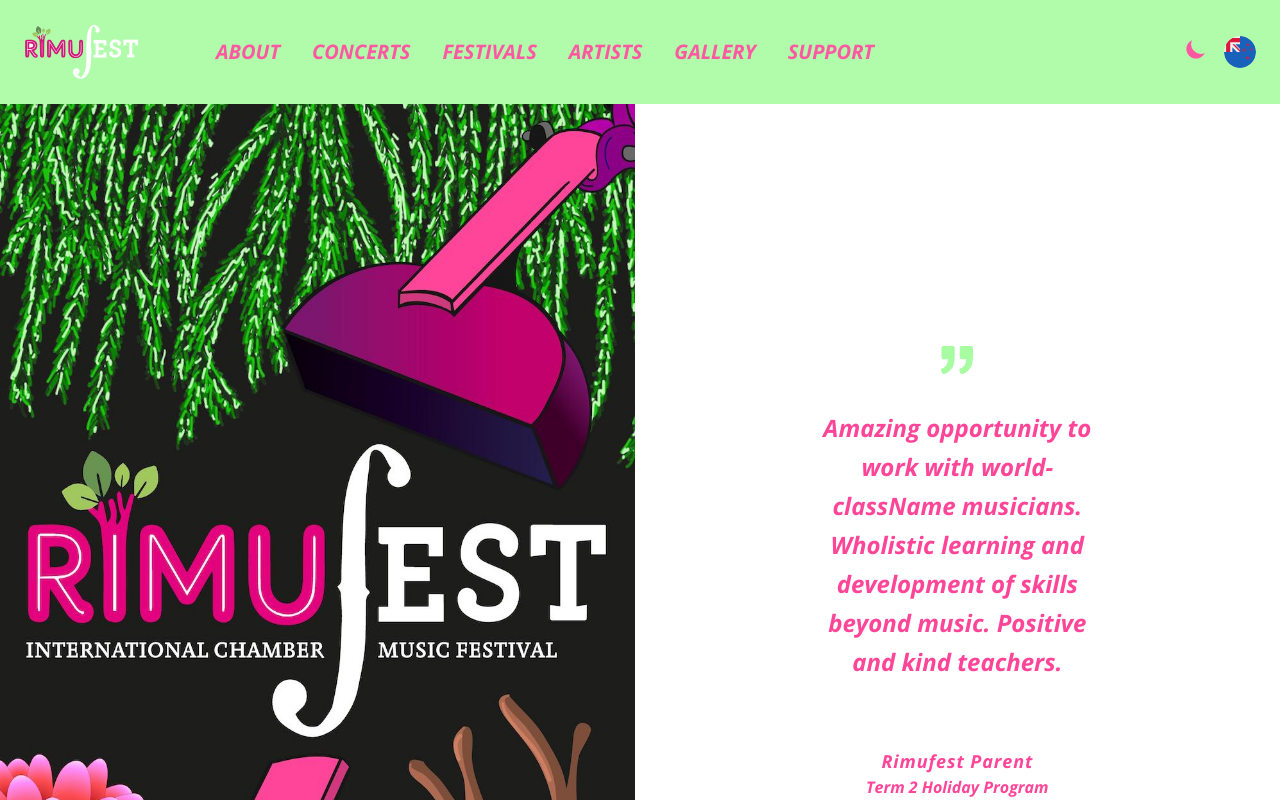
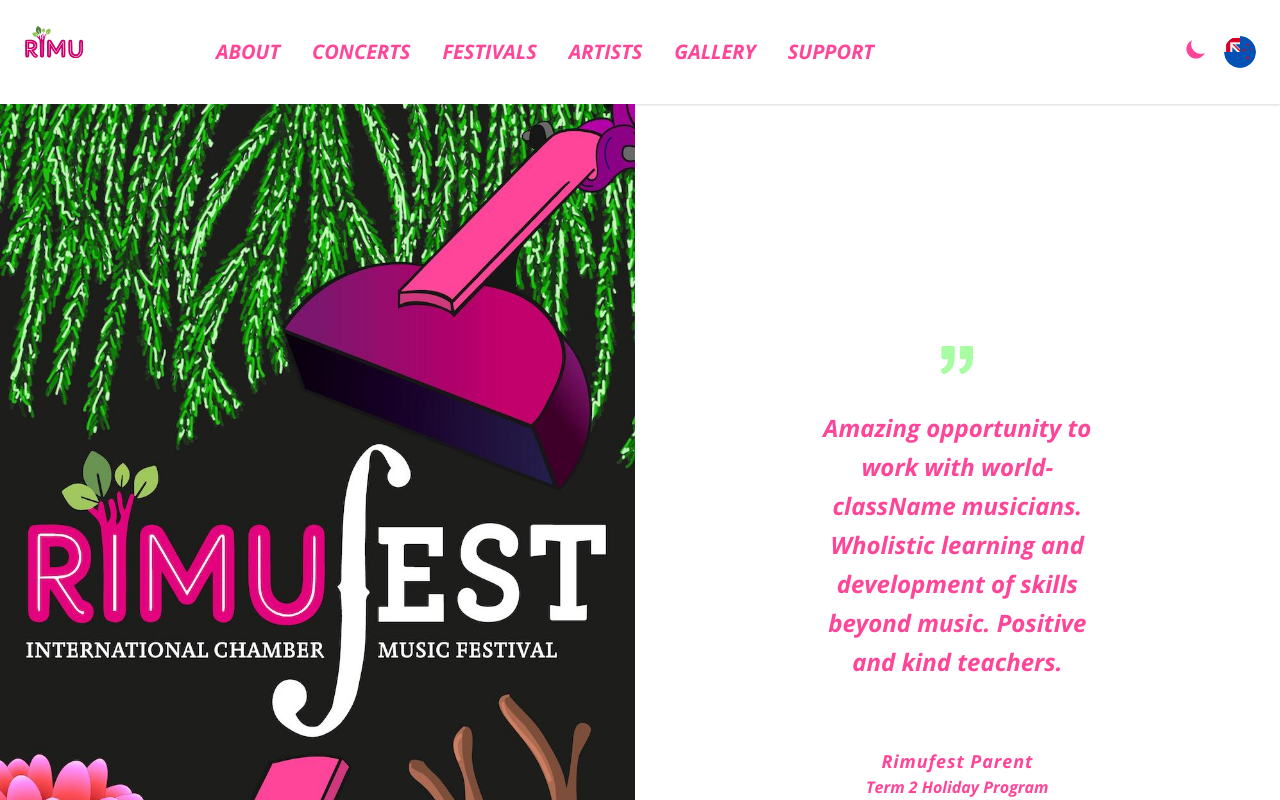
Before and after one commit to Alejandro-Larumbe/rimufest, a Next.js app: page / in a window 1280 px wide. Shown: the top 800 px of the page. Built offline with nearby package versions, Linux system fonts and the light colour scheme.

Commit message:
got rid of green background in appbar

```diff
--- a/components/Appbar.js
+++ b/components/Appbar.js
@@ -42,7 +42,7 @@
   }
 
   return (
-    <nav className="bg-green  opacity-90">
+    <nav className="bg-white shadow dark:bg-gray-800">
       <div className="container px-6 py-6 mx-auto">
         <div className="md:flex md:items-center md:justify-between">
           <div className="flex items-center justify-between">
```
